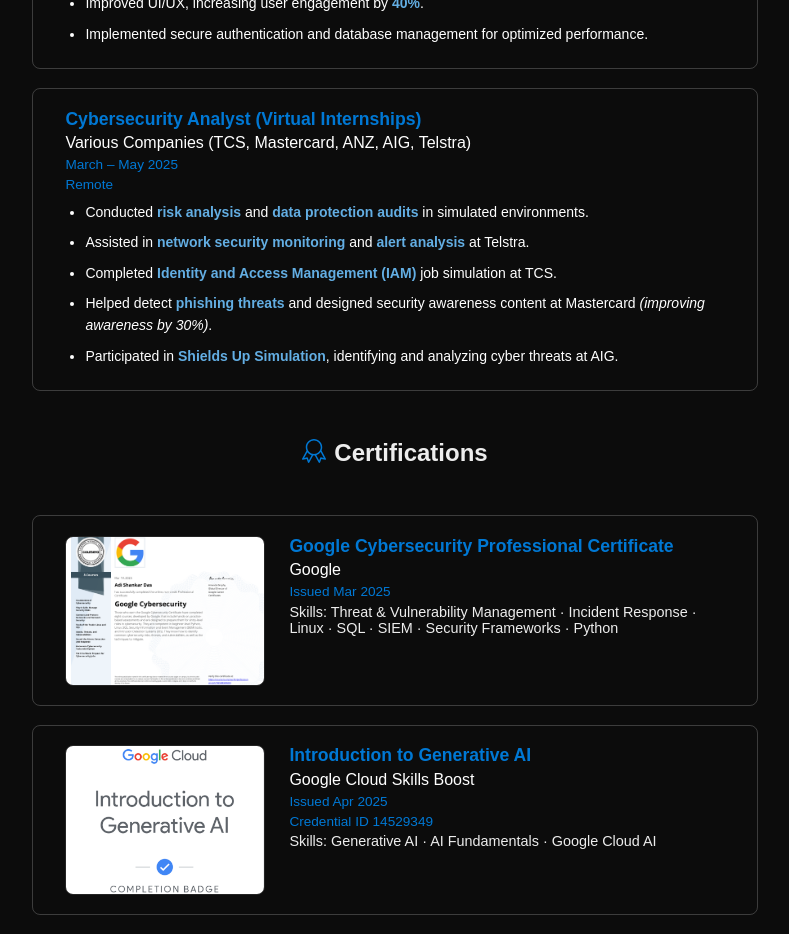
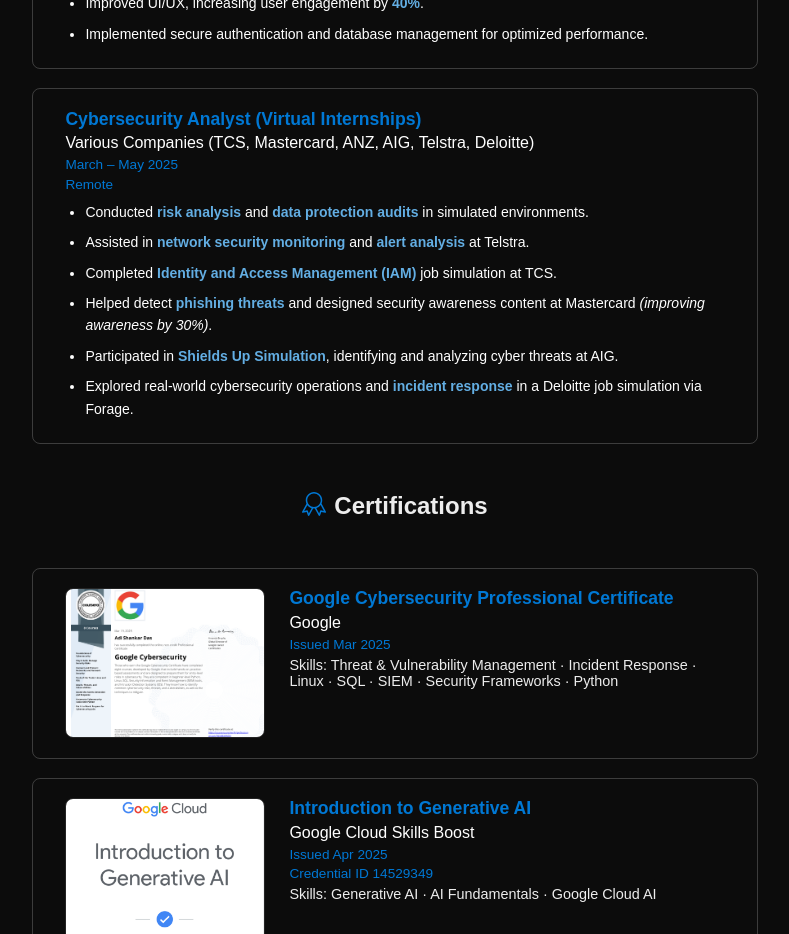
Before and after one commit to adishankardas/myportfolio, a Next.js app: page / in a window 1280 px wide. Shown: the part 2000-2934 px from the top of the page, without its empty margins (245-1034 px from the left). Built offline with nearby package versions, Linux system fonts and the light colour scheme.

Commit message:
Deloitte

```diff
--- a/src/app/components/About.js
+++ b/src/app/components/About.js
@@ -173,7 +173,7 @@
 
                     <AnimatedSection className="education-card">
                         <div className="edu-school">Cybersecurity Analyst (Virtual Internships)</div>
-                        <div className="edu-degree">Various Companies (TCS, Mastercard, ANZ, AIG, Telstra)</div>
+                        <div className="edu-degree">Various Companies (TCS, Mastercard, ANZ, AIG, Telstra, Deloitte)</div>
                         <div className="edu-year">March – May 2025</div>
                         <div className="edu-year">Remote</div>
                         <div className="edu-details">
@@ -183,6 +183,9 @@
                                 <li>Completed <strong>Identity and Access Management (IAM)</strong> job simulation at TCS.</li>
                                 <li>Helped detect <strong>phishing threats</strong> and designed security awareness content at Mastercard <em>(improving awareness by 30%)</em>.</li>
                                 <li>Participated in <strong>Shields Up Simulation</strong>, identifying and analyzing cyber threats at AIG.</li>
+                                <li>Explored real-world cybersecurity operations and <strong>incident response</strong>  in a Deloitte job simulation via Forage.
+
+</li>
                             </ul>
                         </div>
                     </AnimatedSection>
```
